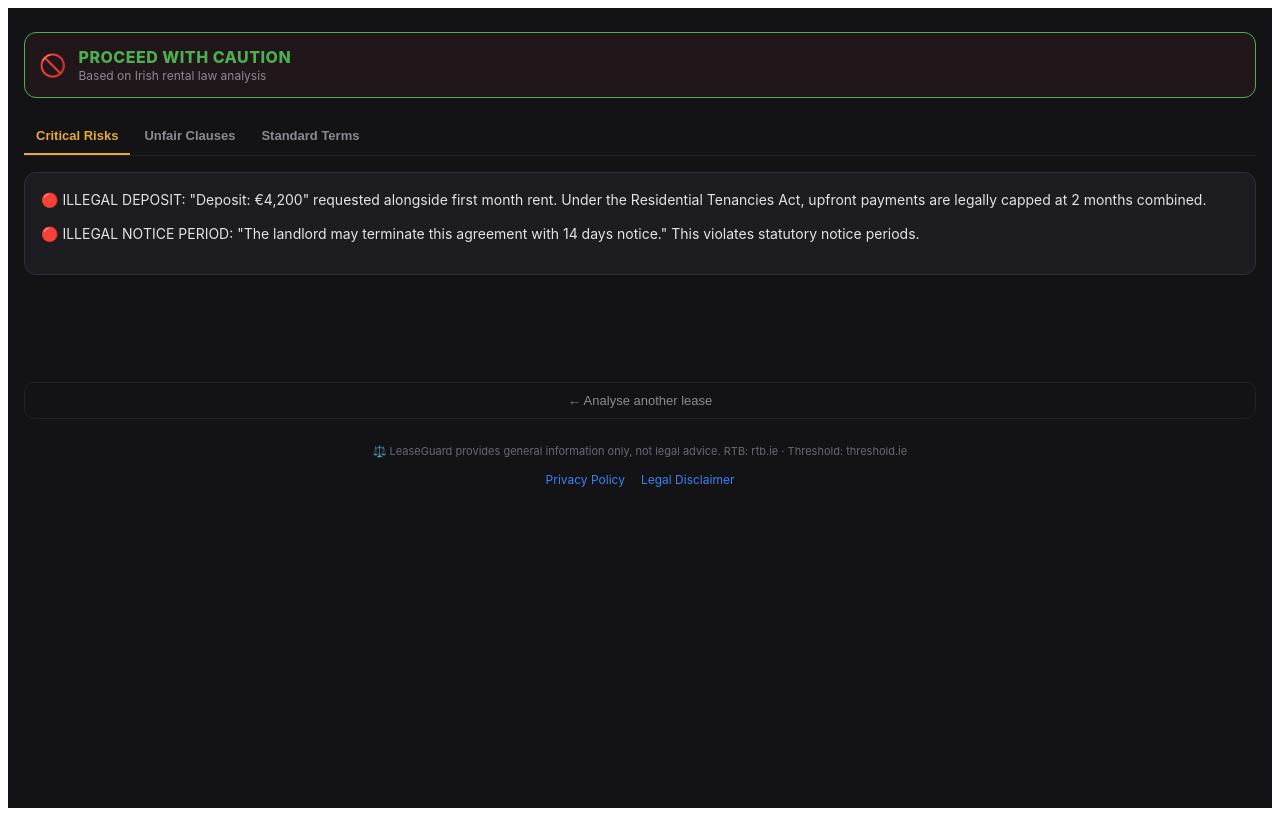
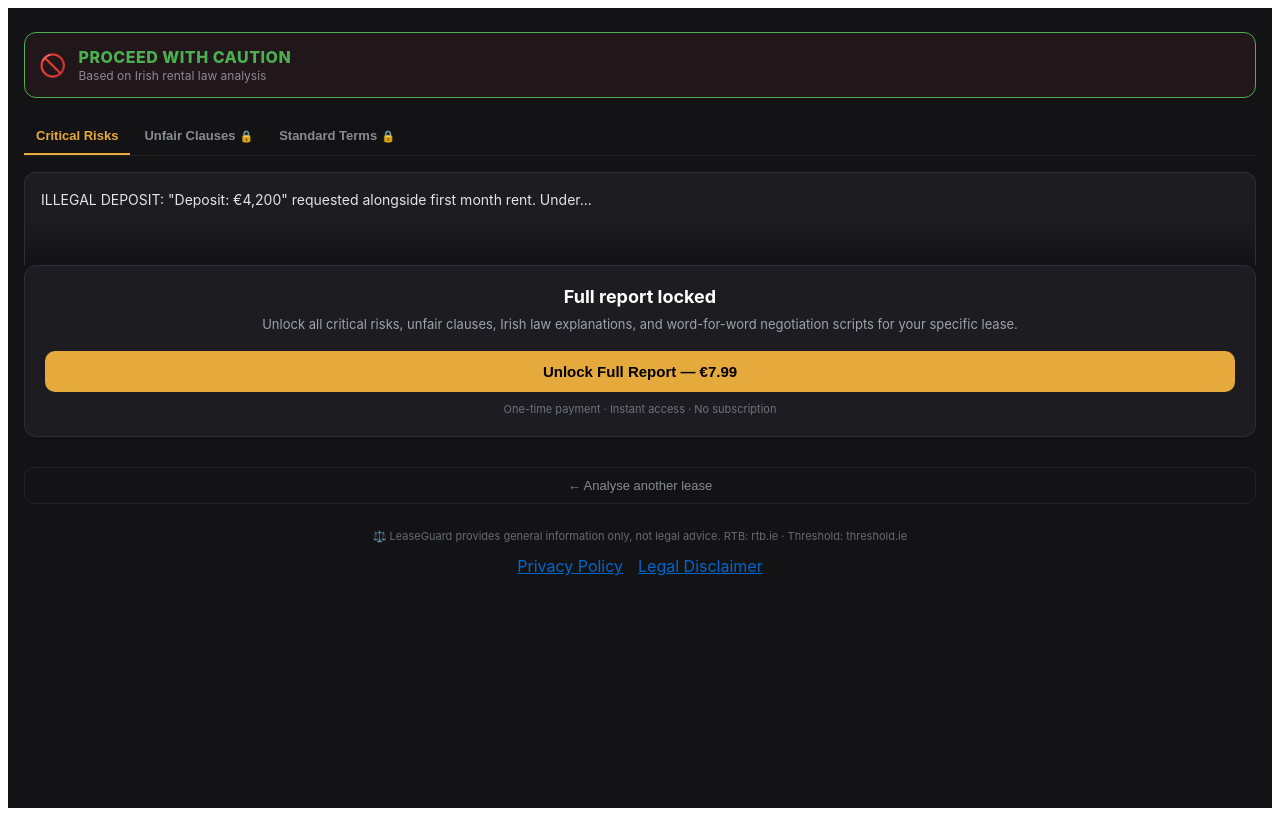
Before and after one commit to DavidBateson/LeaseGuard, a Next.js app: page / in a window 1280 px wide. Both pictures are taken after a click on the button "View Sample Report Layout". Built offline with nearby package versions, Linux system fonts and the light colour scheme.

Commit message:
Update index.js

```diff
--- a/pages/index.js
+++ b/pages/index.js
@@ -13,7 +13,6 @@ const DEMO_SECTIONS = {
 // 2. Utility Functions
 export function parseReport(text) {
   if (!text) return { critical: "", unfair: "", standard: "", law: "", todo: "", score: "" };
-
   const sections = { critical: "", unfair: "", standard: "", law: "", todo: "", score: "" };
   const markers = [
     { key: "critical", patterns: ["🔴", "CRITICAL", "RISK"] },
@@ -42,7 +41,6 @@ export function parseReport(text) {
     }
     if (!matched) content.push(line);
   });
-
   if (currentKey) sections[currentKey] = content.join("\n").trim();
   return sections;
 }
@@ -67,7 +65,7 @@ export function getFirstBulletTruncated(text) {
 export default function LeaseGuard() {
   const [screen, setScreen] = useState("home");
   const [leaseText, setLeaseText] = useState("");
-  const [sections, setSections] = useState(DEMO_SECTIONS);
+  const [sections, setSections] = useState(null);
   const [isDemo, setIsDemo] = useState(false);
   const [loading, setLoading] = useState(false);
   const [error, setError] = useState(null);
@@ -82,12 +80,10 @@ export default function LeaseGuard() {
   useEffect(() => {
     if (typeof window !== "undefined") {
       const params = new URLSearchParams(window.location.search);
-
-      if (params.get("success") === "true" || params.get("payment") === "success") {
+      if (params.get("success") === "true") {
         setUnlocked(true);
         setScreen("results");
       }
-
       const rId = params.get("reportId");
       if (rId) {
         setReportId(rId);
@@ -105,7 +101,6 @@ export default function LeaseGuard() {
     setLoading(true);
     setError(null);
     setLoadingStep(0);
-
     const interval = setInterval(() => {
       setLoadingStep(prev => (prev < loadingSteps.length - 1 ? prev + 1 : prev));
     }, 1200);
@@ -113,7 +108,6 @@ export default function LeaseGuard() {
     try {
       const generatedId = "rep_" + Math.random().toString(36).substring(2, 9);
       await new Promise(resolve => setTimeout(resolve, 3600));
-
       sessionStorage.setItem(`lease_report_${generatedId}`, leaseText);
       setReportId(generatedId);
       setSections(parseReport(leaseText));
@@ -131,7 +125,7 @@ export default function LeaseGuard() {
   const loadDemo = () => {
     setSections(DEMO_SECTIONS);
     setIsDemo(true);
-    setUnlocked(true);
+    setUnlocked(false);
     setScreen("results");
   };
 
@@ -155,6 +149,14 @@ export default function LeaseGuard() {
     }
   };
 
+  const onReset = () => {
+    setScreen("home");
+    setLeaseText("");
+    setSections(null);
+    setIsDemo(false);
+    setUnlocked(false);
+  };
+
   const tabs = [
     { id: "critical", label: "Critical Risks" },
     { id: "unfair", label: "Unfair Clauses" },
@@ -169,7 +171,6 @@ export default function LeaseGuard() {
         <>
           <h1 style={s.title}>LeaseGuard</h1>
           <p style={s.subtitle}>Instant Irish Rental Agreement Compliance Checks</p>
-
           {loading ? (
             <div style={s.loadingWrap}>
               <div style={s.spinner}></div>
@@ -205,49 +206,41 @@ export default function LeaseGuard() {
 
           <div style={s.tabsWrap}>
             <div style={s.tabs}>
-              {tabs.map(t => {
-                const isActive = activeTab === t.id;
-                return (
+              {tabs.map(t => (
                 <button
                   key={t.id}
                   onClick={() => setActiveTab(t.id)}
-                    style={{
-                      ...s.tab,
-                      color: isActive ? "#e5a93c" : "#8a8a93",
-                      borderBottomColor: isActive ? "#e5a93c" : "transparent"
-                    }}
+                  style={{ ...s.tab, ...(activeTab === t.id ? s.tabActive : {}) }}
                 >
                   {t.label}
                   {!unlocked && t.id !== "critical" && <span style={s.lockIcon}>🔒</span>}
                 </button>
-                );
-              })}
+              ))}
             </div>
           </div>
 
           <div style={s.tabContent}>
             {activeTab === "critical" && (
               unlocked
-                ? <ReportSection text={sections?.critical || "No critical issues detected."} />
-                : <CriticalPreview text={sections?.critical || ""} onUnlock={onUnlock} paymentLoading={paymentLoading} />
+                ? <ReportSection text={sections.critical || "No critical issues detected."} />
+                : <CriticalPreview text={sections.critical || ""} onUnlock={onUnlock} paymentLoading={paymentLoading} />
             )}
             {activeTab !== "critical" && (
               unlocked
-                ? <ReportSection text={sections?.[activeTab] || "No records items found."} />
+                ? <ReportSection text={sections[activeTab] || "No records items found."} />
                 : <FullPaywall onUnlock={onUnlock} paymentLoading={paymentLoading} sectionName={tabs.find(t => t.id === activeTab)?.label} />
             )}
           </div>
 
-          <button style={s.resetBtn} onClick={() => setScreen("home")}>
+          <button style={s.resetBtn} onClick={onReset}>
             ← Analyse another lease
           </button>
-
           <p style={s.disclaimer}>
             ⚖️ LeaseGuard provides general information only, not legal advice. RTB: rtb.ie · Threshold: threshold.ie
           </p>
-          <div style={s.footerLinks}>
-            <a href="/privacy-policy" style={s.fLink}>Privacy Policy</a>
-            <a href="/disclaimer" style={s.fLink}>Legal Disclaimer</a>
+          <div style={{ marginTop: '10px', display: 'flex', gap: '15px', justifyContent: 'center' }}>
+            <a href="/privacy-policy" style={{ color: '#0066cc', textDecoration: 'underline' }}>Privacy Policy</a>
+            <a href="/disclaimer" style={{ color: '#0066cc', textDecoration: 'underline' }}>Legal Disclaimer</a>
           </div>
         </>
       )}
@@ -297,7 +290,7 @@ function FullPaywall({ onUnlock, paymentLoading, sectionName }) {
   );
 }
 
-// 6. Original Line-By-Line Expanded Stylesheet
+// 4. Stylesheet
 const s = {
   container: {
     background: "#131316",
@@ -418,16 +411,17 @@ const s = {
     padding: "10px 12px",
     fontSize: "13px",
     fontWeight: "600",
+    color: "#8a8a93",
     cursor: "pointer",
-    transition: "all 0.2s",
-    display: "inline-flex",
-    alignItems: "center",
-    gap: "4px",
-    whiteSpace: "nowrap"
+    transition: "all 0.2s"
+  },
+  tabActive: {
+    color: "#e5a93c",
+    borderBottomColor: "#e5a93c"
   },
   lockIcon: {
     fontSize: "11px",
-    marginLeft: "2px"
+    marginLeft: "4px"
   },
   tabContent: {
     minHeight: "180px",
@@ -517,15 +511,5 @@ const s = {
     lineHeight: "1.5",
     marginTop: "24px",
     marginBottom: "12px"
-  },
-  footerLinks: {
-    display: "flex",
-    justifyContent: "center",
-    gap: "16px"
-  },
-  fLink: {
-    color: "#3b82f6",
-    fontSize: "12px",
-    textDecoration: "none"
   }
 };
```
Lines whose indentation alone changed are shown as unchanged.
